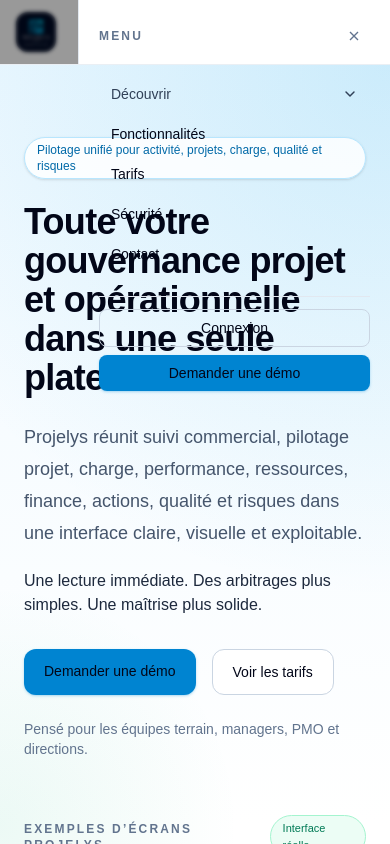
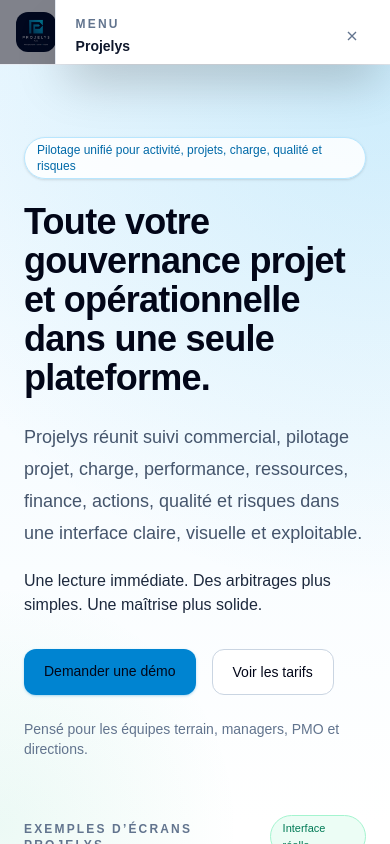
Before and after one commit to MB94320/Projelys, a Next.js app: page /site in a window 390 px wide. Both pictures are taken after a click on the button "Ouvrir le menu". Shown: the top 844 px of the page. Built offline with nearby package versions, Linux system fonts and the light colour scheme.

Commit message:
Fix mobile sidebar scroll and improve mobile marketing menu

```diff
--- a/app/components/marketing/MarketingHeader.tsx
+++ b/app/components/marketing/MarketingHeader.tsx
@@ -2,7 +2,7 @@
 
 import Image from "next/image";
 import Link from "next/link";
-import { useState } from "react";
+import { useEffect, useState } from "react";
 import LanguageToggle from "./LanguageToggle";
 import { Lang, content } from "./marketing-content";
 
@@ -10,33 +10,41 @@
   const t = content[lang];
   const [open, setOpen] = useState(false);
   const [mobileOpen, setMobileOpen] = useState(false);
+  const [mobileDiscoverOpen, setMobileDiscoverOpen] = useState(false);
+
+  useEffect(() => {
+    if (mobileOpen) {
+      document.body.style.overflow = "hidden";
+    } else {
+      document.body.style.overflow = "";
+    }
+
+    return () => {
+      document.body.style.overflow = "";
+    };
+  }, [mobileOpen]);
 
   return (
-    <header className="sticky top-0 z-50 border-b border-slate-200/70 bg-white/88 backdrop-blur-xl dark:border-slate-800 dark:bg-slate-950/88">
+    <header className="sticky top-0 z-50 border-b border-slate-200/80 bg-white/95 backdrop-blur-xl dark:border-slate-800 dark:bg-slate-950/95">
       <div className="mx-auto flex max-w-7xl items-center justify-between gap-3 px-4 py-3 sm:px-6 sm:py-4">
-        {/* Logo */}
-        <Link
-          href={`/site?lang=${lang}`}
-          className="flex min-w-0 items-center gap-3"
-        >
+        <Link href={`/site?lang=${lang}`} className="flex min-w-0 items-center gap-3">
           <Image
             src="/PROJELYS.png"
             alt="Projelys"
-            width={40}
-            height={40}
-            className="h-10 w-10 rounded-xl object-contain"
+            width={44}
+            height={44}
+            className="h-10 w-10 rounded-xl object-contain sm:h-11 sm:w-11"
           />
-          <div className="hidden min-w-0 sm:block">
-            <div className="truncate text-xs sm:text-sm font-semibold uppercase tracking-[0.18em] text-slate-900 dark:text-white">
+          <div className="min-w-0">
+            <div className="truncate text-xs font-semibold uppercase tracking-[0.18em] text-slate-900 dark:text-white sm:text-sm">
               Projelys
             </div>
-            <div className="truncate text-[10px] sm:text-xs text-slate-500 dark:text-slate-400">
+            <div className="hidden truncate text-xs text-slate-500 dark:text-slate-400 sm:block">
               Project Portfolio & Performance Control
             </div>
           </div>
         </Link>
 
-        {/* Nav desktop */}
         <nav className="hidden items-center gap-7 lg:flex">
           <div className="relative">
             <button
@@ -52,11 +60,7 @@
                 stroke="currentColor"
                 strokeWidth="1.8"
               >
-                <path
-                  d="M5 7.5 10 12.5 15 7.5"
-                  strokeLinecap="round"
-                  strokeLinejoin="round"
-                />
+                <path d="M5 7.5 10 12.5 15 7.5" strokeLinecap="round" strokeLinejoin="round" />
               </svg>
             </button>
 
@@ -108,12 +112,14 @@
           >
             {t.nav.pricing}
           </Link>
+
           <Link
             href={`/site/security?lang=${lang}`}
             className="text-sm text-slate-600 transition hover:text-slate-950 dark:text-slate-300 dark:hover:text-white"
           >
             {t.nav.security}
           </Link>
+
           <Link
             href={`/site/contact?lang=${lang}`}
             className="text-sm text-slate-600 transition hover:text-slate-950 dark:text-slate-300 dark:hover:text-white"
@@ -122,19 +128,16 @@
           </Link>
         </nav>
 
-        {/* Actions + menu mobile */}
         <div className="flex items-center gap-2 sm:gap-3">
           <LanguageToggle />
 
-          {/* CTA visible partout */}
           <Link
             href={`/site/contact?lang=${lang}`}
-            className="inline-flex rounded-xl bg-sky-600 px-3 py-2 text-xs sm:text-sm font-medium text-white shadow-sm shadow-sky-600/25 transition hover:bg-sky-500"
+            className="hidden rounded-xl bg-sky-600 px-4 py-2 text-sm font-medium text-white shadow-sm shadow-sky-600/25 transition hover:bg-sky-500 sm:inline-flex"
           >
             {t.nav.demo}
           </Link>
 
-          {/* Connexion desktop */}
           <Link
             href="/login"
             className="hidden rounded-xl border border-slate-300 px-4 py-2 text-sm font-medium text-slate-700 hover:bg-slate-50 dark:border-slate-700 dark:text-slate-200 dark:hover:bg-slate-900 md:inline-flex"
@@ -142,99 +145,80 @@
             {t.nav.login}
           </Link>
 
-          {/* Bouton menu mobile */}
           <button
             type="button"
             onClick={() => setMobileOpen(true)}
-            className="inline-flex h-9 w-9 items-center justify-center rounded-lg border border-slate-200 bg-white text-slate-700 shadow-sm hover:bg-slate-50 dark:border-slate-700 dark:bg-slate-900 dark:text-slate-100 lg:hidden"
+            className="inline-flex h-10 w-10 items-center justify-center rounded-xl border border-slate-200 bg-white text-slate-700 shadow-sm hover:bg-slate-50 dark:border-slate-700 dark:bg-slate-900 dark:text-slate-100 lg:hidden"
             aria-label="Ouvrir le menu"
           >
-            <svg
-              className="h-4 w-4"
-              viewBox="0 0 24 24"
-              fill="none"
-              stroke="currentColor"
-              strokeWidth="1.8"
-            >
+            <svg className="h-5 w-5" viewBox="0 0 24 24" fill="none" stroke="currentColor" strokeWidth="1.8">
               <path d="M4 7h16M4 12h16M4 17h16" />
             </svg>
           </button>
         </div>
       </div>
 
-      {/* Menu mobile plein écran */}
       {mobileOpen && (
-        <div className="fixed inset-0 z-50 lg:hidden">
+        <div className="fixed inset-0 z-[60] lg:hidden">
           <div
-            className="absolute inset-0 bg-black/40 backdrop-blur-[2px]"
+            className="absolute inset-0 bg-slate-950/50"
             onClick={() => setMobileOpen(false)}
           />
-          <div className="absolute inset-y-0 right-0 w-[80vw] max-w-xs bg-white dark:bg-slate-950 border-l border-slate-200 dark:border-slate-800 p-5 flex flex-col gap-4">
-            <div className="flex items-center justify-between mb-2">
-              <span className="text-xs font-semibold uppercase tracking-[0.18em] text-slate-500 dark:text-slate-400">
+          <div className="absolute right-0 top-0 h-full w-[86vw] max-w-[360px] overflow-hidden border-l border-slate-200 bg-white shadow-2xl dark:border-slate-800 dark:bg-slate-950">
+            <div className="flex h-full flex-col">
+              <div className="flex items-center justify-between border-b border-slate-200 px-5 py-4 dark:border-slate-800">
+                <div>
+                  <div className="text-xs font-semibold uppercase tracking-[0.18em] text-slate-500 dark:text-slate-400">
                     Menu
-              </span>
+                  </div>
+                  <div className="mt-1 text-sm font-semibold text-slate-900 dark:text-white">
+                    Projelys
+                  </div>
+                </div>
                 <button
                   type="button"
                   onClick={() => setMobileOpen(false)}
-                className="inline-flex h-8 w-8 items-center justify-center rounded-lg text-slate-500 hover:bg-slate-100 dark:text-slate-300 dark:hover:bg-slate-800"
+                  className="inline-flex h-9 w-9 items-center justify-center rounded-lg text-slate-500 hover:bg-slate-100 dark:text-slate-300 dark:hover:bg-slate-800"
                   aria-label="Fermer le menu"
                 >
-                <svg
-                  className="h-4 w-4"
-                  viewBox="0 0 24 24"
-                  fill="none"
-                  stroke="currentColor"
-                  strokeWidth="2"
-                >
+                  <svg className="h-4 w-4" viewBox="0 0 24 24" fill="none" stroke="currentColor" strokeWidth="2">
                     <path d="M6 6l12 12M18 6 6 18" />
                   </svg>
                 </button>
               </div>
 
-            <div className="space-y-1">
+              <div className="flex-1 overflow-y-auto overscroll-contain px-4 py-4">
+                <div className="space-y-2">
                   <button
                     type="button"
-                onClick={() => setOpen((v) => !v)}
-                className="flex w-full items-center justify-between rounded-lg px-3 py-2 text-sm text-slate-700 hover:bg-slate-50 dark:text-slate-200 dark:hover:bg-slate-900"
+                    onClick={() => setMobileDiscoverOpen((v) => !v)}
+                    className="flex w-full items-center justify-between rounded-xl px-3 py-3 text-left text-sm font-medium text-slate-800 hover:bg-slate-100 dark:text-slate-100 dark:hover:bg-slate-900"
                   >
                     <span>{lang === "fr" ? "Découvrir" : "Explore"}</span>
                     <svg
-                  className={`h-4 w-4 transition ${open ? "rotate-180" : ""}`}
+                      className={`h-4 w-4 transition ${mobileDiscoverOpen ? "rotate-180" : ""}`}
                       viewBox="0 0 20 20"
                       fill="none"
                       stroke="currentColor"
                       strokeWidth="1.8"
                     >
-                  <path
-                    d="M5 7.5 10 12.5 15 7.5"
-                    strokeLinecap="round"
-                    strokeLinejoin="round"
-                  />
+                      <path d="M5 7.5 10 12.5 15 7.5" strokeLinecap="round" strokeLinejoin="round" />
                     </svg>
                   </button>
 
-              {open && (
-                <div className="ml-2 space-y-1">
+                  {mobileDiscoverOpen && (
+                    <div className="space-y-1 rounded-2xl bg-slate-50 p-2 dark:bg-slate-900">
                       <Link
                         href={`/site/how-it-works?lang=${lang}`}
-                    onClick={() => {
-                      setOpen(false);
-                      setMobileOpen(false);
-                    }}
-                    className="block rounded-lg px-3 py-2 text-sm text-slate-700 hover:bg-cyan-50 dark:text-slate-100 dark:hover:bg-slate-900"
+                        onClick={() => setMobileOpen(false)}
+                        className="block rounded-xl px-3 py-3 text-sm text-slate-700 hover:bg-white dark:text-slate-200 dark:hover:bg-slate-800"
                       >
-                    {lang === "fr"
-                      ? "Méthode de pilotage"
-                      : "How it works"}
+                        {lang === "fr" ? "Méthode de pilotage" : "How it works"}
                       </Link>
                       <Link
                         href={`/site/about?lang=${lang}`}
-                    onClick={() => {
-                      setOpen(false);
-                      setMobileOpen(false);
-                    }}
-                    className="block rounded-lg px-3 py-2 text-sm text-slate-700 hover:bg-fuchsia-50 dark:text-slate-100 dark:hover:bg-slate-900"
+                        onClick={() => setMobileOpen(false)}
+                        className="block rounded-xl px-3 py-3 text-sm text-slate-700 hover:bg-white dark:text-slate-200 dark:hover:bg-slate-800"
                       >
                         {lang === "fr" ? "À propos" : "About"}
                       </Link>
@@ -244,48 +228,55 @@
                   <Link
                     href={`/site/features?lang=${lang}`}
                     onClick={() => setMobileOpen(false)}
-                className="block rounded-lg px-3 py-2 text-sm text-slate-700 hover:bg-slate-50 dark:text-slate-200 dark:hover:bg-slate-900"
+                    className="block rounded-xl px-3 py-3 text-sm font-medium text-slate-800 hover:bg-slate-100 dark:text-slate-100 dark:hover:bg-slate-900"
                   >
                     {t.nav.features}
                   </Link>
+
                   <Link
                     href={`/site/pricing?lang=${lang}`}
                     onClick={() => setMobileOpen(false)}
-                className="block rounded-lg px-3 py-2 text-sm text-slate-700 hover:bg-slate-50 dark:text-slate-200 dark:hover:bg-slate-900"
+                    className="block rounded-xl px-3 py-3 text-sm font-medium text-slate-800 hover:bg-slate-100 dark:text-slate-100 dark:hover:bg-slate-900"
                   >
                     {t.nav.pricing}
                   </Link>
+
                   <Link
                     href={`/site/security?lang=${lang}`}
                     onClick={() => setMobileOpen(false)}
-                className="block rounded-lg px-3 py-2 text-sm text-slate-700 hover:bg-slate-50 dark:text-slate-200 dark:hover:bg-slate-900"
+                    className="block rounded-xl px-3 py-3 text-sm font-medium text-slate-800 hover:bg-slate-100 dark:text-slate-100 dark:hover:bg-slate-900"
                   >
                     {t.nav.security}
                   </Link>
+
                   <Link
                     href={`/site/contact?lang=${lang}`}
                     onClick={() => setMobileOpen(false)}
-                className="block rounded-lg px-3 py-2 text-sm text-slate-700 hover:bg-slate-50 dark:text-slate-200 dark:hover:bg-slate-900"
+                    className="block rounded-xl px-3 py-3 text-sm font-medium text-slate-800 hover:bg-slate-100 dark:text-slate-100 dark:hover:bg-slate-900"
                   >
                     {t.nav.contact}
                   </Link>
                 </div>
+              </div>
 
-            <div className="mt-2 space-y-2 border-t border-slate-200 pt-3 dark:border-slate-800">
+              <div className="border-t border-slate-200 px-4 py-4 dark:border-slate-800">
+                <div className="space-y-2">
                   <Link
                     href="/login"
                     onClick={() => setMobileOpen(false)}
-                className="block rounded-lg border border-slate-300 px-3 py-2 text-center text-sm font-medium text-slate-700 hover:bg-slate-50 dark:border-slate-700 dark:text-slate-200 dark:hover:bg-slate-900"
+                    className="block rounded-xl border border-slate-300 px-4 py-3 text-center text-sm font-medium text-slate-700 hover:bg-slate-50 dark:border-slate-700 dark:text-slate-200 dark:hover:bg-slate-900"
                   >
                     {t.nav.login}
                   </Link>
                   <Link
                     href={`/site/contact?lang=${lang}`}
                     onClick={() => setMobileOpen(false)}
-                className="block rounded-lg bg-sky-600 px-3 py-2 text-center text-sm font-medium text-white shadow-sm shadow-sky-600/25 hover:bg-sky-500"
+                    className="block rounded-xl bg-sky-600 px-4 py-3 text-center text-sm font-medium text-white shadow-sm shadow-sky-600/25 hover:bg-sky-500"
                   >
                     {t.nav.demo}
                   </Link>
+                </div>
+              </div>
             </div>
           </div>
         </div>
```
Also changed, not shown: app/components/AppShell.tsx (+71 -239 lines). Lines whose indentation alone changed are shown as unchanged.
